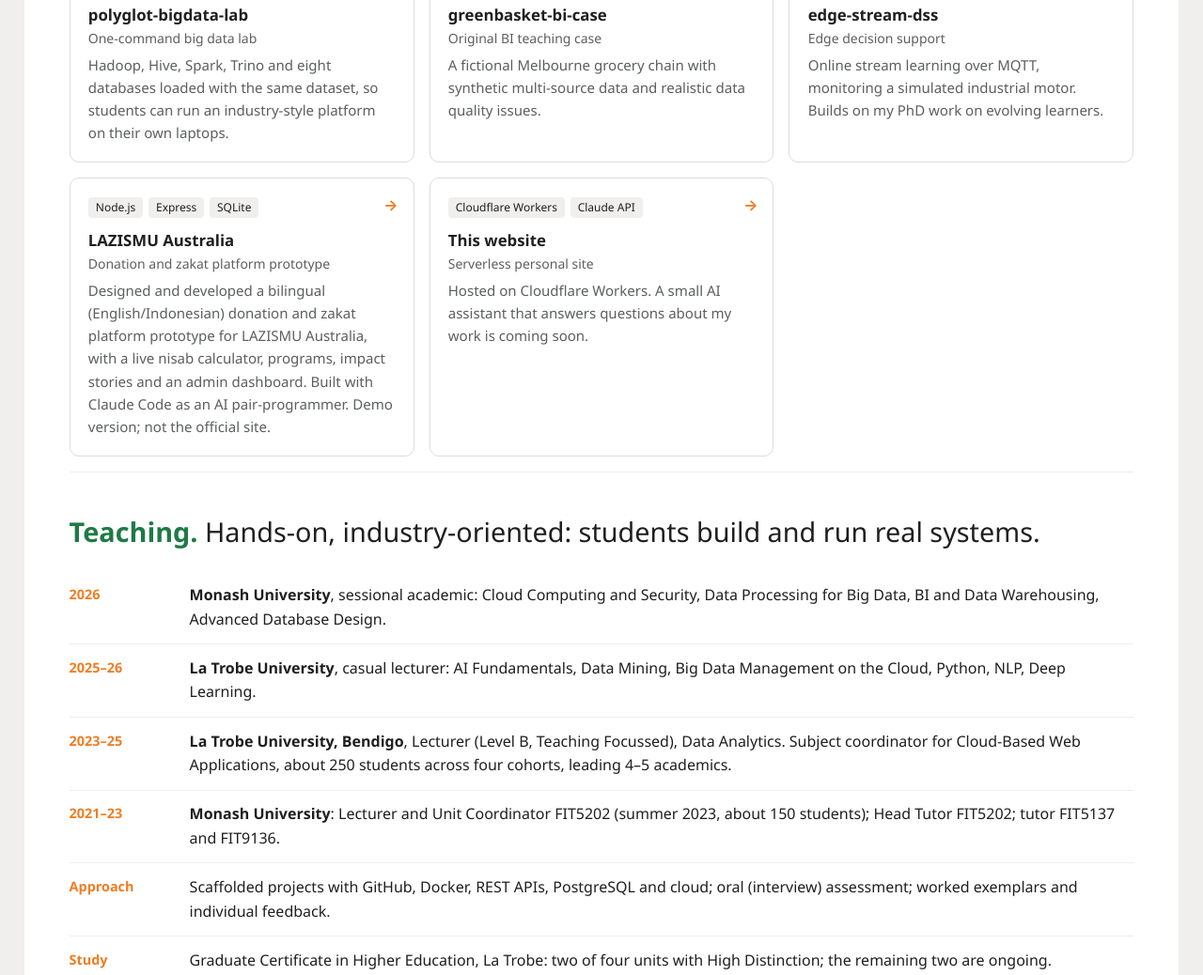
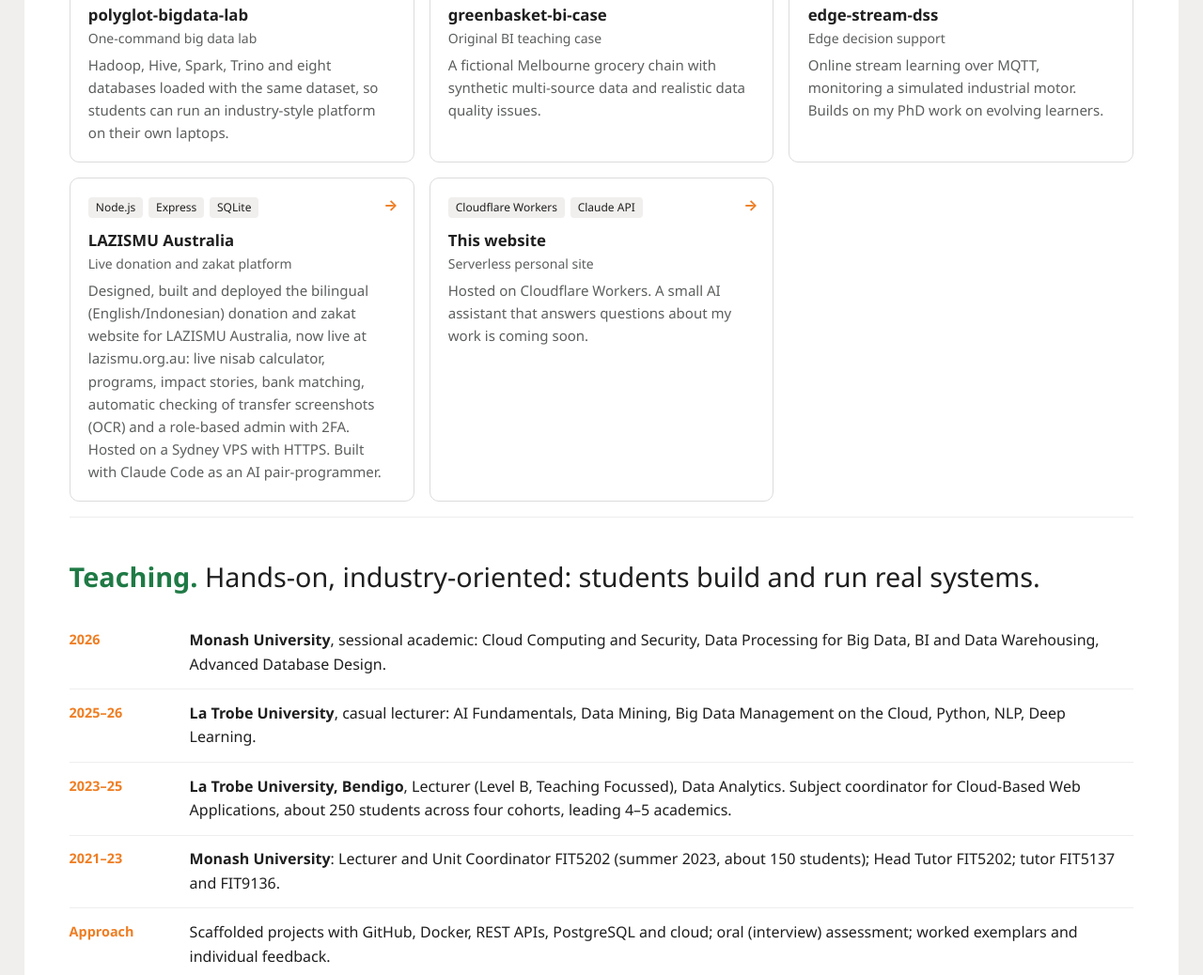
Before and after one commit to choiruzain/personal-site, a plain HTML site: page public/index.html in a window 1280 px wide. Shown: the part 1174-2212 px from the top of the page at 94% size. Drawn offline with Linux system fonts and the light colour scheme.

Commit message:
LAZISMU card: link to the live site lazismu.org.au
Co-Authored-By: Claude Opus 5.5 <noreply@anthropic.com>

```diff
--- a/public/index.html
+++ b/public/index.html
@@ -64,10 +64,10 @@
         <div class="tags"><i>Stream learning</i><i>MQTT</i><i>Python</i></div><em class="go">&rarr;</em>
         <h3>edge-stream-dss <small>Edge decision support</small></h3>
         <p>Online stream learning over MQTT, monitoring a simulated industrial motor. Builds on my PhD work on evolving learners.</p></a>
-      <a class="card" href="https://lazismu-demo.choiruzain.workers.dev">
+      <a class="card" href="https://lazismu.org.au" target="_blank" rel="noopener">
         <div class="tags"><i>Node.js</i><i>Express</i><i>SQLite</i></div><em class="go">&rarr;</em>
-        <h3>LAZISMU Australia <small>Donation and zakat platform prototype</small></h3>
-        <p>Designed and developed a bilingual (English/Indonesian) donation and zakat platform prototype for LAZISMU Australia, with a live nisab calculator, programs, impact stories and an admin dashboard. Built with Claude Code as an AI pair-programmer. Demo version; not the official site.</p></a>
+        <h3>LAZISMU Australia <small>Live donation and zakat platform</small></h3>
+        <p>Designed, built and deployed the bilingual (English/Indonesian) donation and zakat website for LAZISMU Australia, now live at lazismu.org.au: live nisab calculator, programs, impact stories, bank matching, automatic checking of transfer screenshots (OCR) and a role-based admin with 2FA. Hosted on a Sydney VPS with HTTPS. Built with Claude Code as an AI pair-programmer.</p></a>
       <a class="card" href="https://github.com/choiruzain/personal-site">
         <div class="tags"><i>Cloudflare Workers</i><i>Claude API</i></div><em class="go">&rarr;</em>
         <h3>This website <small>Serverless personal site</small></h3>
@@ -141,7 +141,7 @@
   <div class="pcol right">
     <div class="sub" data-sub="teach"><a href="#teaching">Teaching overview</a><a href="#teaching">Monash University (2021&ndash;2026)</a><a href="#teaching">La Trobe University (2023&ndash;2026)</a><a href="#teaching">Teaching approach</a><a href="https://drive.google.com/drive/folders/1snjhBznt65JupvJGGm4GPiokunYorU8l?usp=sharing">Teaching portfolio &rsaquo;</a></div>
     <div class="sub" data-sub="research" hidden><a href="#research">Selected papers</a><a href="https://scholar.google.com/citations?user=Cudw4egAAAAJ">Google Scholar &rsaquo;</a></div>
-    <div class="sub" data-sub="projects" hidden><a href="https://github.com/choiruzain/polyglot-bigdata-lab">polyglot-bigdata-lab &rsaquo;</a><a href="https://github.com/choiruzain/greenbasket-bi-case">greenbasket-bi-case &rsaquo;</a><a href="https://github.com/choiruzain/edge-stream-dss">edge-stream-dss &rsaquo;</a><a href="https://lazismu-demo.choiruzain.workers.dev">LAZISMU Australia demo &rsaquo;</a><a href="https://github.com/choiruzain/personal-site">This website &rsaquo;</a></div>
+    <div class="sub" data-sub="projects" hidden><a href="https://github.com/choiruzain/polyglot-bigdata-lab">polyglot-bigdata-lab &rsaquo;</a><a href="https://github.com/choiruzain/greenbasket-bi-case">greenbasket-bi-case &rsaquo;</a><a href="https://github.com/choiruzain/edge-stream-dss">edge-stream-dss &rsaquo;</a><a href="https://lazismu.org.au">LAZISMU Australia &rsaquo;</a><a href="https://github.com/choiruzain/personal-site">This website &rsaquo;</a></div>
     <div class="sub" data-sub="learning" hidden><a href="#learning">REST APIs with FastAPI</a><a href="#learning">Building with Claude</a></div>
     <div class="sub" data-sub="activities" hidden><a href="#activities">Community leadership</a><a href="#activities">Outreach</a></div>
     <div class="sub" data-sub="about" hidden><a href="#about">About me</a><a href="mailto:choiru.zain@monash.edu">Email</a><a href="https://www.linkedin.com/in/choiru-za-in-452358167/">LinkedIn &rsaquo;</a><a href="https://github.com/choiruzain">GitHub &rsaquo;</a></div>
```
